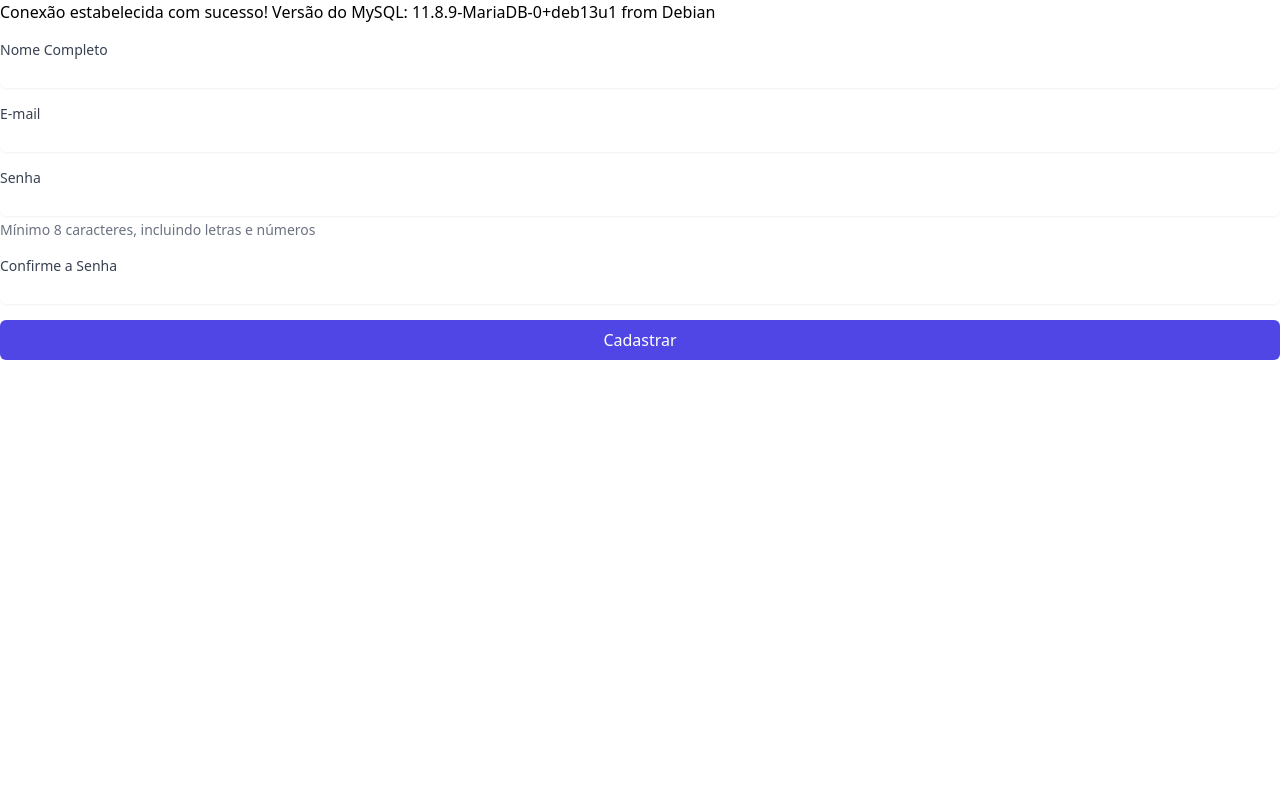
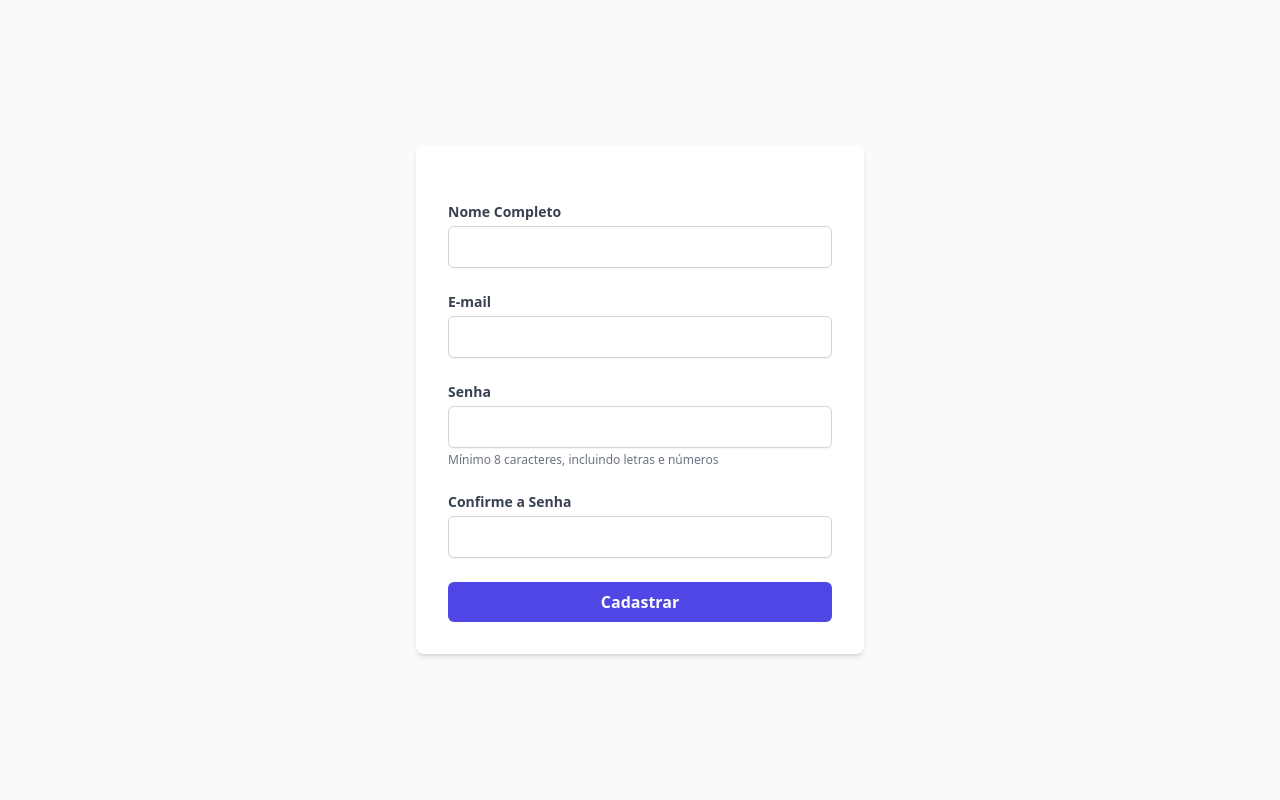
Before and after one commit to Thiago270906/logfit, a PHP site: page /cadastro.php in a window 1280 px wide. Run offline with PHP 8.4, Linux system fonts and the light colour scheme; some libraries are stand-ins or nearby versions.

Commit message:
Ajuste no estilo do cadastro.php

```diff
--- a/cadastro.php
+++ b/cadastro.php
@@ -15,6 +15,7 @@
         ?>
     </div>
 <?php endif; ?>
+
 <?php
 session_start();
 require_once 'conexao.php';
@@ -25,59 +26,61 @@ if (empty($_SESSION['csrf_token'])) {
 }
 ?>
 <!DOCTYPE html>
-<html lang="en">
+<html lang="pt-BR">
 <head>
     <meta charset="UTF-8">
     <meta name="viewport" content="width=device-width, initial-scale=1.0">
     <script src="https://cdn.tailwindcss.com"></script>
-    <title>Document</title>
+    <title>Cadastro</title>
 </head>
-<body>
-<form action="processa_cadastro.php" method="POST" class="space-y-4">
+<body class="bg-gray-50 flex items-center justify-center min-h-screen">
+
+<form action="processa_cadastro.php" method="POST" class="bg-white shadow-md rounded-lg p-8 w-full max-w-md space-y-6">
+
     <input type="hidden" name="csrf_token"
            value="<?php echo $_SESSION['csrf_token']; ?>">
 
     <div>
-        <label for="nome" class="block text-sm font-medium text-gray-700">
+        <label for="nome" class="block text-sm font-semibold text-gray-700 mb-1">
             Nome Completo
         </label>
-        <input type="text" name="nome" id="nome" required
-               class="mt-1 block w-full rounded-md border-gray-300 shadow-sm"
-               minlength="3" maxlength="100">
+        <input type="text" name="nome" id="nome" required minlength="3" maxlength="100"
+               class="w-full px-3 py-2 border border-gray-300 rounded-md shadow-sm focus:outline-none focus:ring-2 focus:ring-indigo-500">
     </div>
 
     <div>
-        <label for="email" class="block text-sm font-medium text-gray-700">
+        <label for="email" class="block text-sm font-semibold text-gray-700 mb-1">
             E-mail
         </label>
         <input type="email" name="email" id="email" required
-               class="mt-1 block w-full rounded-md border-gray-300 shadow-sm">
+               class="w-full px-3 py-2 border border-gray-300 rounded-md shadow-sm focus:outline-none focus:ring-2 focus:ring-indigo-500">
     </div>
 
     <div>
-        <label for="senha" class="block text-sm font-medium text-gray-700">
+        <label for="senha" class="block text-sm font-semibold text-gray-700 mb-1">
             Senha
         </label>
-        <input type="password" name="senha" id="senha" required
-               class="mt-1 block w-full rounded-md border-gray-300 shadow-sm"
-               minlength="8">
-        <p class="mt-1 text-sm text-gray-500">
+        <input type="password" name="senha" id="senha" required minlength="8"
+               class="w-full px-3 py-2 border border-gray-300 rounded-md shadow-sm focus:outline-none focus:ring-2 focus:ring-indigo-500">
+        <p class="mt-1 text-xs text-gray-500">
             Mínimo 8 caracteres, incluindo letras e números
         </p>
     </div>
 
     <div>
-        <label for="confirma_senha" class="block text-sm font-medium text-gray-700">
+        <label for="confirma_senha" class="block text-sm font-semibold text-gray-700 mb-1">
             Confirme a Senha
         </label>
         <input type="password" name="confirma_senha" id="confirma_senha" required
-               class="mt-1 block w-full rounded-md border-gray-300 shadow-sm">
+               class="w-full px-3 py-2 border border-gray-300 rounded-md shadow-sm focus:outline-none focus:ring-2 focus:ring-indigo-500">
     </div>
 
     <button type="submit"
-            class="w-full bg-indigo-600 text-white rounded-md py-2 hover:bg-indigo-700">
+            class="w-full bg-indigo-600 hover:bg-indigo-700 text-white font-semibold py-2 rounded-md transition-colors duration-200">
         Cadastrar
     </button>
+
 </form>
+
 </body>
 </html>
--- a/conexao.php
+++ b/conexao.php
@@ -33,11 +33,9 @@ require_once 'conexao.php';
 try {
     # Tenta executar uma query simples
     $stmt = $pdo->query('SELECT 1');
-    echo "Conexão estabelecida com sucesso!";
 
     # Versão do servidor
     $versao = $pdo->getAttribute(PDO::ATTR_SERVER_VERSION);
-    echo "\nVersão do MySQL: " . $versao;
 
 } catch (PDOException $e) {
     die("Erro no teste de conexão: " . $e->getMessage());
```
